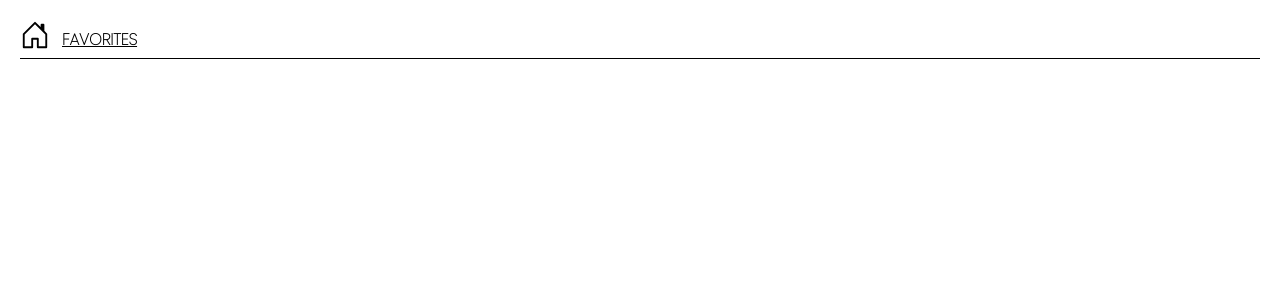
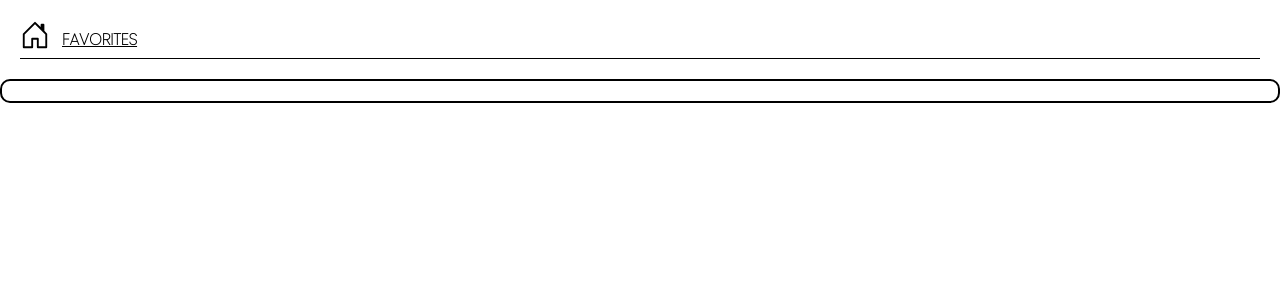
Before and after one commit to abodnar1/zen-in-ten, a React (Create React App) app: page /favorites in a window 1280 px wide. Shown: the top 300 px of the page. Built offline with nearby package versions, Linux system fonts and the light colour scheme; a web font is replaced by a local one.

Commit message:
build out favCard.tsx

```diff
--- /dev/null
+++ b/src/FavoriteCard/FavoriteCard.tsx
@@ -0,0 +1,32 @@
+import React from 'react'
+import { QuoteInterface } from '../interfaces';
+
+interface FavoriteCardProps{
+  quote: string,
+  author: string,
+  setFavList: React.Dispatch<React.SetStateAction<QuoteInterface[]>>;
+	favList: QuoteInterface[];
+  id: string
+}
+
+const FavoriteCard = ({quote, author, setFavList, favList, id}: FavoriteCardProps) => {
+  const deleteFavorite = (e: any) => {
+    e.preventDefault()
+    const favQuotes = favList.filter(favQuote => favQuote.q !== quote)
+    setFavList(favQuotes)
+  }
+
+  return (
+    <div className="favorite-card-wrapper">
+    <div className="top-container">
+      <h2>"{quote}"</h2>
+      <p>-{author}</p>
+    </div>
+    <div className="bottom-container">
+      <button className="delete-button" onClick={(e) => deleteFavorite(e)}>Delete</button>
+    </div>
+  </div>
+  )
+}
+
+export default FavoriteCard
--- a/src/Favorites/Favorites.tsx
+++ b/src/Favorites/Favorites.tsx
@@ -1,6 +1,7 @@
 import React from "react";
 import "./Favorites.css";
 import { QuoteInterface } from "../interfaces";
+import FavoriteCard from "../FavoriteCard/FavoriteCard";
 
 interface FavoriteProps {
 	setFavList: React.Dispatch<React.SetStateAction<QuoteInterface[]>>;
@@ -8,30 +9,23 @@ interface FavoriteProps {
 }
 
 const Favorites = ({setFavList, favList}: FavoriteProps) => {
-	const favorites = favList.map(favorite => {
-    const deleteFavorite = (e: any) => {
-      e.preventDefault()
-      const favQuotes = favList.filter(favQuote => favQuote.q !== favorite.q)
-      setFavList(favQuotes)
-    }
-    // we need to assign a key for this map to clear warning in console
-		return(
-      <div className="favorite-card-wrapper">
-				<div className="top-container">
-					<h2>"{favorite.q}"</h2>
-					<p>-{favorite.a}</p>
-				</div>
-				<div className="bottom-container">
-        	<button className="delete-button" onClick={(e) => deleteFavorite(e)}>Delete</button>
-				</div>
-      </div>
-		)
-	})
 
+    const favQuotes = favList.map((fav, index) => {
+      return (
+        <FavoriteCard
+          quote={fav.q}
+          author={fav.a}
+          key={index}
+          id={fav.q}
+          setFavList={setFavList}
+          favList={favList}
+        />
+      )
+    })
   return (
-		<div className="favorites-container">
-			{favorites}
-		</div>
+    <div className="favorite-card-wrapper">
+    {favQuotes}
+  </div>
   )
 };
 
```
Also changed, not shown: src/FavoriteCard/FavoriteCard.css (added).
